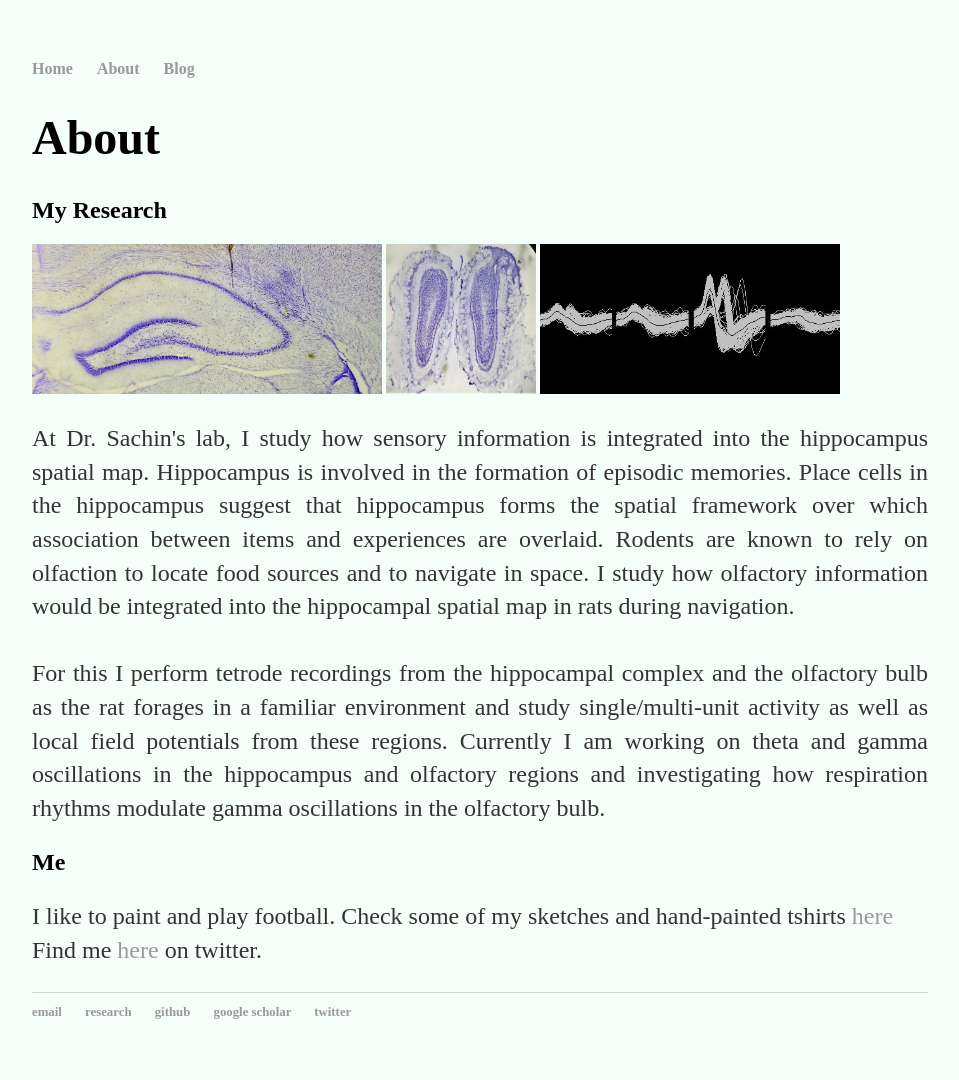
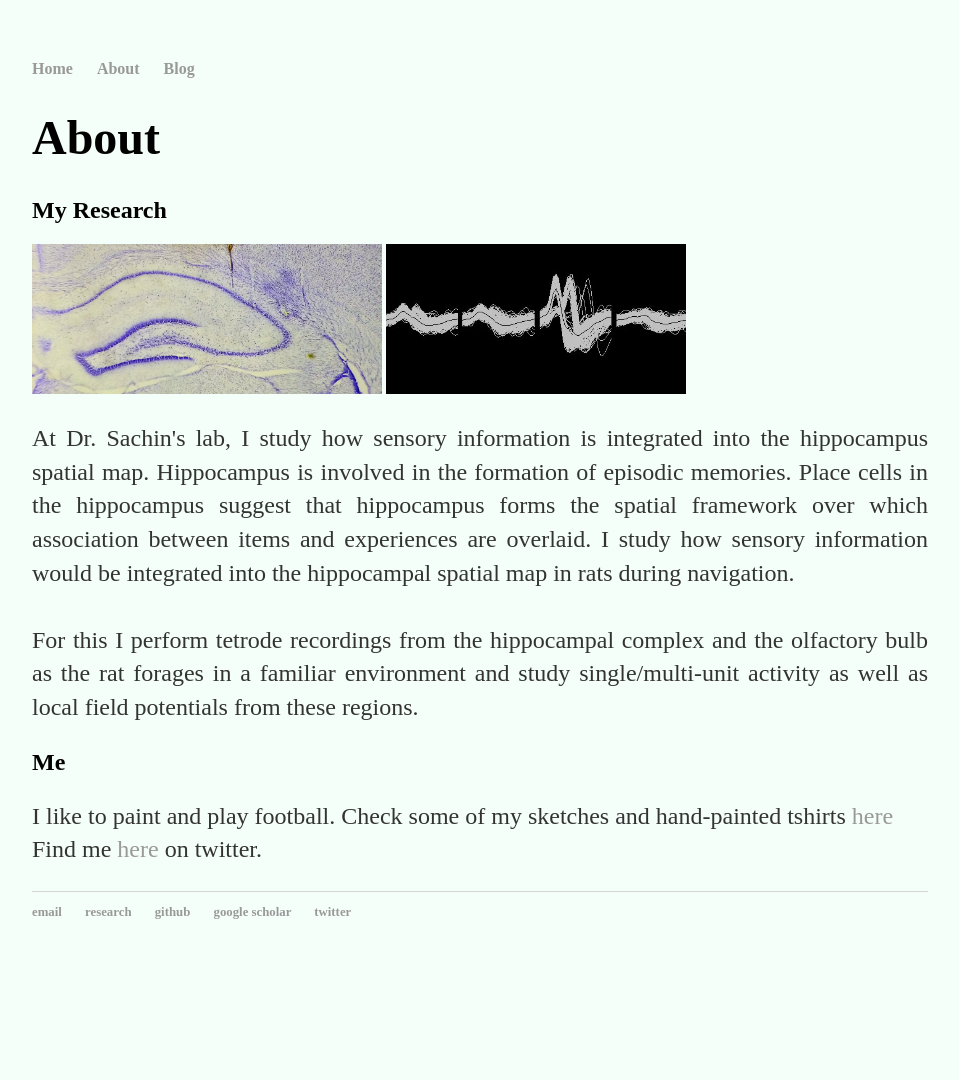
Before and after one commit to AdiBish/adibish.github.io, a Jekyll site: the page built from about/index.html, in a window 1280 px wide. Shown: the whole page, without its empty margins (160-1119 px from the left). Built offline with Jekyll 4.4.1, drawn with Linux system fonts in a browser that asks for light colours; after the commit the page ends 980 px from its top, so only the background shows below that.

Commit message:
Update index.html

```diff
--- a/about/index.html
+++ b/about/index.html
@@ -9,14 +9,13 @@ title: Aditi Bishnoi's Blog
 			<h2>My Research</h2>
 			<div class="left">
 				<img src="https://adibish.github.io//images//hpc.jpg" width="350" height="150">
-				<img src="https://adibish.github.io//images//ob.jpg" width="150" height="150">
 				<img src="https://adibish.github.io//images//unitsa.jpg" width="300" height="150">
 
 			</div>
 			<div align="justify">
 			<p> At Dr. Sachin's lab, I study how sensory information is integrated into the hippocampus spatial map.
-				Hippocampus is involved in the formation of episodic memories. Place cells in the hippocampus suggest that hippocampus forms the spatial framework over which association between items and experiences are overlaid. Rodents are known to rely on olfaction to locate food sources and to navigate in space. I study how olfactory information would be integrated into the hippocampal spatial map in rats during navigation.<br/><br/>
-				For this I perform tetrode recordings from the hippocampal complex and the olfactory bulb as the rat forages in a familiar environment and study single/multi-unit activity as well as local field potentials from these regions. Currently I am working on theta and gamma oscillations in the hippocampus and olfactory regions and investigating how respiration rhythms modulate gamma oscillations in the olfactory bulb.
+				Hippocampus is involved in the formation of episodic memories. Place cells in the hippocampus suggest that hippocampus forms the spatial framework over which association between items and experiences are overlaid. I study how sensory information would be integrated into the hippocampal spatial map in rats during navigation.<br/><br/>
+				For this I perform tetrode recordings from the hippocampal complex and the olfactory bulb as the rat forages in a familiar environment and study single/multi-unit activity as well as local field potentials from these regions.
 			</p>
 			</div>
 			<h2>Me</h2>
```
